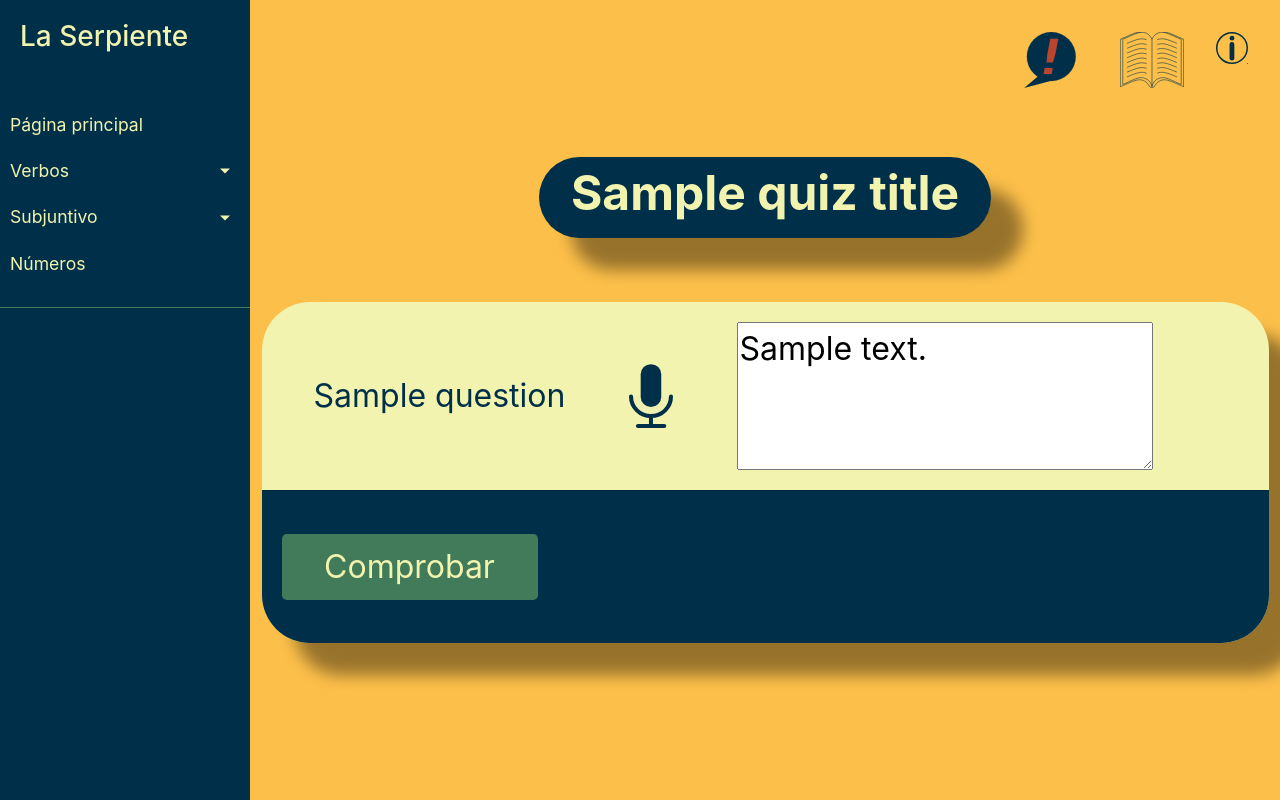
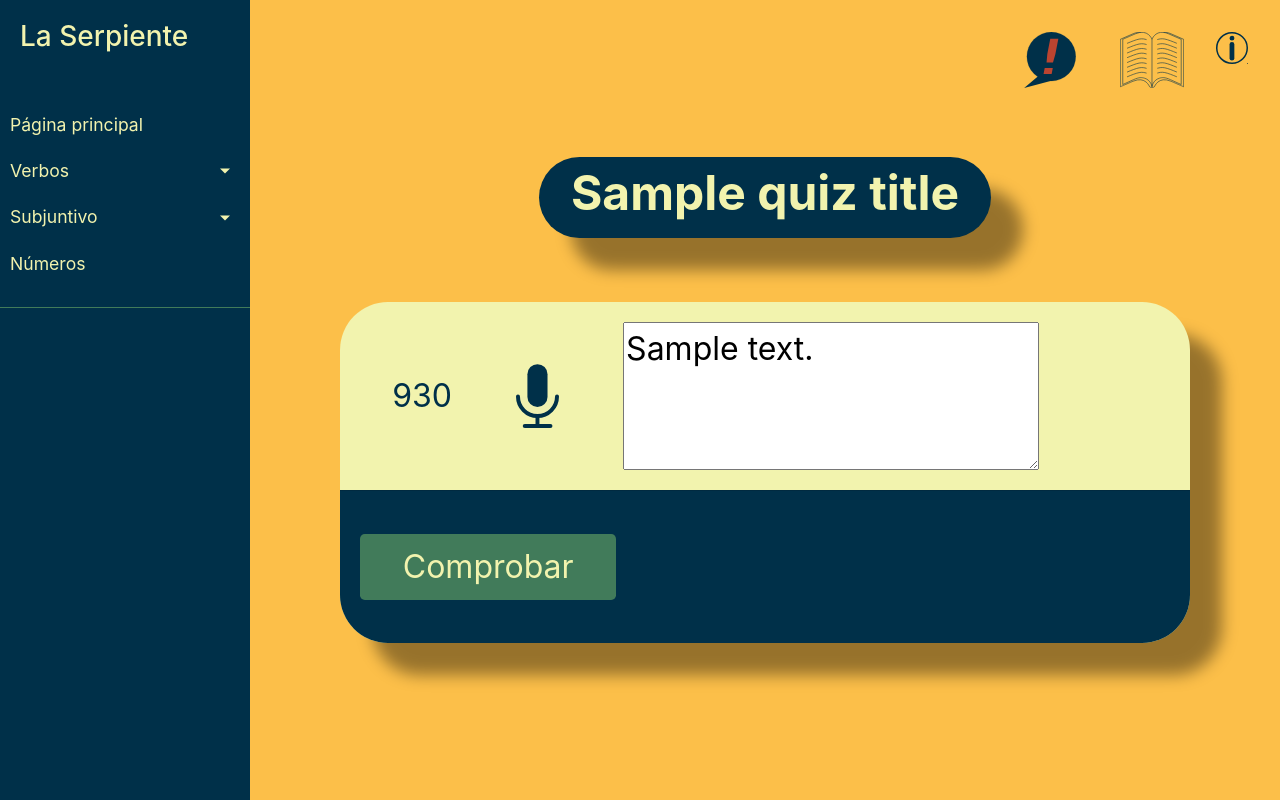
Before and after one commit to fabatka/laserpiente, a Flask app: template app/templates/quizpage-numeros.html in a window 1280 px wide. Run offline with Flask 2, Linux system fonts and the light colour scheme; the template is opened without the code that fills it: most values are stand-ins (such as "Sample title", 1, 10 or a date in 2020); some libraries are stand-ins or nearby versions.

Commit message:
Put number generation entirely to frontend

```diff
--- a/app/static/js/quizpage-numeros.js
+++ b/app/static/js/quizpage-numeros.js
@@ -22,3 +22,8 @@ function newQuestion() {
     $('#submit').text('Comprobar'); // reset button text
     $('#result').text(''); // reset prev result
 }
+
+// generate random number when page loads
+$(document).ready(function(){
+    $('#question').text(getRandomInt(1e4))
+});
--- a/app/templates/quizpage-numeros.html
+++ b/app/templates/quizpage-numeros.html
@@ -10,7 +10,7 @@
     <div class='card rounded shadow-lg'>
         <div class='card-body rounded-top'>
             <div id='numeros-quizarea'>
-                <div id="question" class="question numeros">{{ question }}</div>
+                <div id="question" class="question numeros"></div>
                 <img id="recordButton" class="recordingStopped" alt="MIC" src="/static/img/mic-color1.svg"
                      data-toggle="tooltip"
                      data-html="true" data-placement="top" data-original-title="A szám diktálásához klikkelj a
--- a/app/views/quiz_numeros.py
+++ b/app/views/quiz_numeros.py
@@ -45,8 +45,7 @@ def translate_int_en_es(number: int) -> str:
 
 @bp.route(f'/{path}', methods=['GET'])
 def quiz():
-    question = randrange(0, 1e4)
-    return render_template('quizpage-numeros.html', question=str(question), quiz_title='Práctica de números')
+    return render_template('quizpage-numeros.html', quiz_title='Práctica de números')
 
 
 @bp.route(f'/{path}-submit', methods=['POST'])
```
